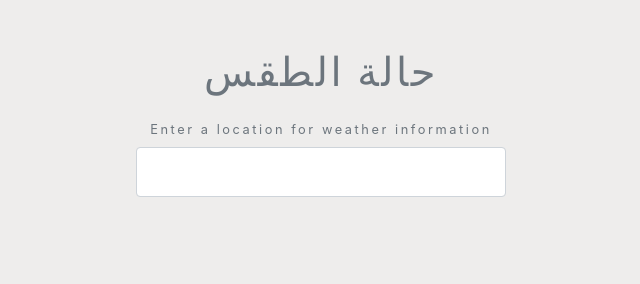
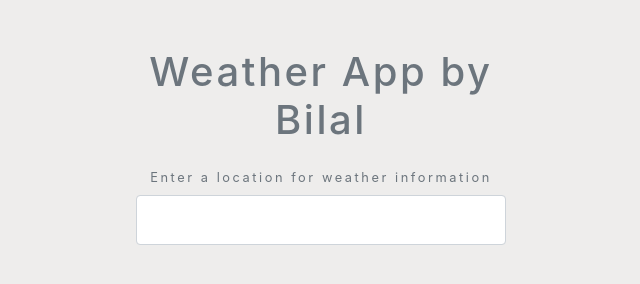
Before and after one commit to BilalMr/WeatherApp, a plain HTML site: page index.html in a window 1280 px wide. Shown: the whole page, without its empty margins (319-959 px from the left). Drawn offline with nearby package versions, Linux system fonts and the light colour scheme.

Commit message:
Update index.html

```diff
--- a/index.html
+++ b/index.html
@@ -12,7 +12,7 @@
   </head>
   <body>
     <div class="container my-5 mx-auto">
-        <h1 class="text-muted text-center my-4">حالة الطقس</h1>
+        <h1 class="text-muted text-center my-4">Weather App by Bilal</h1>
 
         <form class="change-location my-4 text-center text-muted">
             <label for="city">Enter a location for weather information</label>
```
